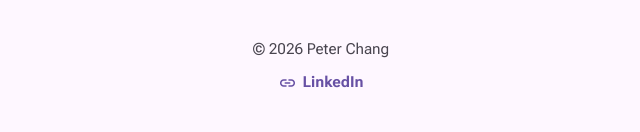
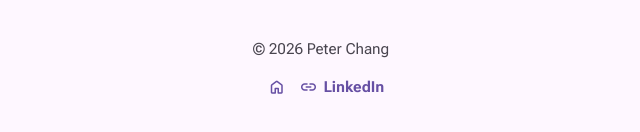
Before and after one commit to tingwei161803/lazy-html, a plain HTML site: page index.html in a window 1280 px wide. Shown: the part 2214-2346 px from the top of the page, 319-959 px from the left. Drawn offline with nearby package versions, Linux system fonts and the light colour scheme.

Commit message:
Add LinkedIn and home links to the footer (#8)
* Add LinkedIn and home links to the footer

* Remove duplicate LinkedIn link (footer already had one)

```diff
--- a/index.html
+++ b/index.html
@@ -184,7 +184,7 @@
   <footer class="footer">
     <p class="footer__name">© 2026 Peter Chang</p>
     <p class="footer__links">
-      <a href="https://www.linkedin.com/in/ai-med/" target="_blank" rel="noopener">
+      <a class="icon-btn" href="https://www.peteraim.com" target="_blank" rel="noopener" title="Home" aria-label="Back to peteraim.com / 返回首頁"><span class="material-symbols-rounded">home</span></a>      <a href="https://www.linkedin.com/in/ai-med/" target="_blank" rel="noopener">
         <span class="material-symbols-rounded">link</span>LinkedIn</a>
     </p>
   </footer>
```
